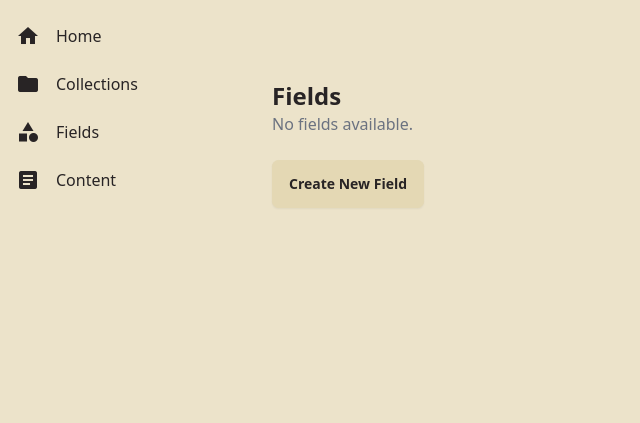
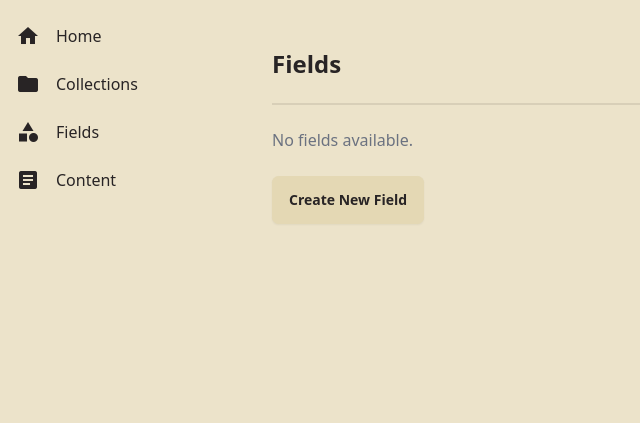
Before and after one commit to janmarkuslanger/nuri, a Flask app: page /admin/fields/ in a window 1280 px wide. Shown: the top 423 px of the page, without its empty margins (0-640 px from the left). Run offline with Flask 3, Linux system fonts and the light colour scheme; data that the repository does not hold is empty; style sheets or scripts are compiled from the project's sources.

Commit message:
style divider head

```diff
--- a/app/templates/content/list.html
+++ b/app/templates/content/list.html
@@ -19,7 +19,7 @@
         <td>{{ collection.id }}</td>
         <td>{{ collection.name }}</td>
         <td>
-          <a href="{{ url_for('content.index', collection_id=collection.id) }}">Content</a>
+          <a class="link" href="{{ url_for('content.index', collection_id=collection.id) }}">Show Content</a>
         </td>
       </tr>
     {% endfor %}
--- a/app/templates/field/create.html
+++ b/app/templates/field/create.html
@@ -4,6 +4,7 @@
 
 {% block content %}
 <h1 class="text-xl font-bold mb-4">Create a new Field</h1>
+<div class="divider"></div>
 <form method="POST" class="space-y-4">
     <div>
         <label for="name" class="block text-sm font-medium">Name</label>
--- a/app/templates/field/delete.html
+++ b/app/templates/field/delete.html
@@ -4,6 +4,8 @@
 
 {% block content %}
 <h1 class="text-xl font-bold mb-4">Delete field: {{field.name }} ({{field.id }})</h1>
+<div class="divider"></div>
+
 <form method="POST" class="space-y-4">
     <div>
         <label for="name" class="block text-sm font-medium">Do you really want to delete field: {{field.name }} ({{field.id }})?</label>
--- a/app/templates/field/index.html
+++ b/app/templates/field/index.html
@@ -3,9 +3,8 @@
 {% block title %}Fields List{% endblock %}
 
 {% block content %}
-<div class="container mx-auto py-8">
 <h1 class="text-2xl font-bold">Fields</h1>
-
+<div class="divider"></div>
 {% if fields %}
     <table class="table">
         <thead>
@@ -48,5 +47,4 @@
         Create New Field
     </a>
 </div>
-</div>
 {% endblock %}
```
Lines whose indentation alone changed are shown as unchanged.
